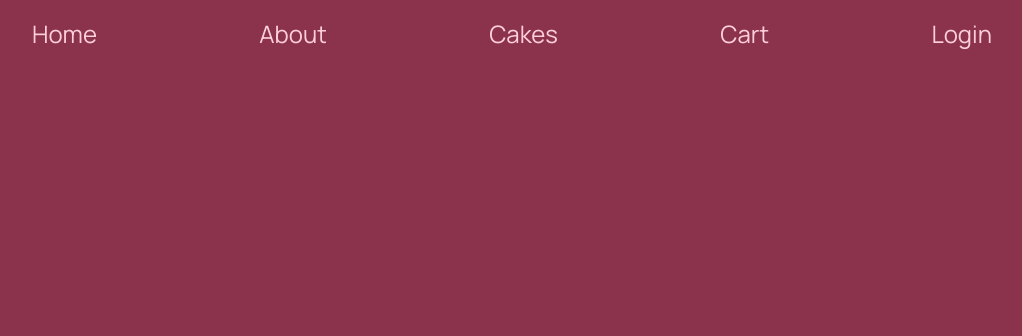
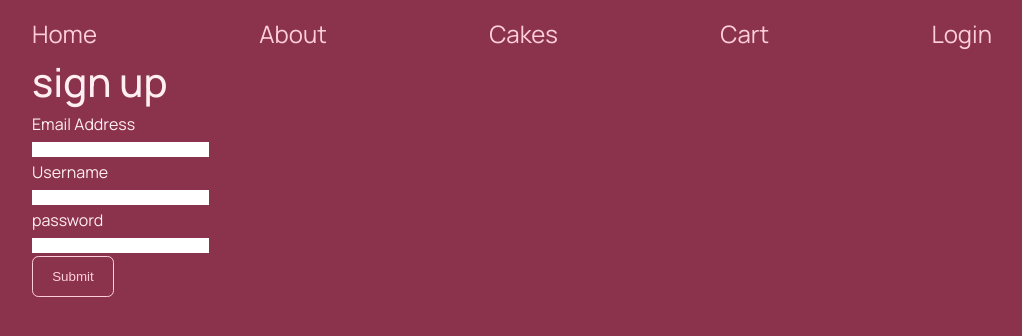
Before and after one commit to LuluLalaJ/cake_shop_frontend, a React (Create React App) app: page /signup in a window 1280 px wide. Before the commit this address led to /error. Shown: the top 336 px of the page, without its empty margins (128-1150 px from the left). Built offline with nearby package versions, Linux system fonts and the light colour scheme; no server answers.

Commit message:
add signup form

```diff
--- a/package.json
+++ b/package.json
@@ -7,13 +7,15 @@
     "@testing-library/jest-dom": "^5.12.0",
     "@testing-library/react": "^11.2.7",
     "@testing-library/user-event": "^12.8.3",
+    "formik": "^2.4.1",
     "react": "^18.2.0",
     "react-dom": "^18.2.0",
     "react-markdown": "^6.0.2",
     "react-router-dom": "^5.2.0",
     "react-scripts": "^5.0.1",
     "styled-components": "^5.3.0",
-    "web-vitals": "^1.1.2"
+    "web-vitals": "^1.1.2",
+    "yup": "^1.2.0"
   },
   "scripts": {
     "start": "PORT=4000 react-scripts start",
--- a/src/App.js
+++ b/src/App.js
@@ -9,6 +9,7 @@ import CakeCard from "./components/cakes/CakeCard";
 import Checkout from "./components/checkout/Checkout";
 import Login from "./components/login/Login";
 import Logout from "./components/logout/Logout";
+import Signup from "./components/signup/Signup";
 import Error from "./components/error/Error";
 
 
@@ -19,6 +20,7 @@ import Error from "./components/error/Error";
 // div => main/section/article/etc.
 
 function App() {
+
 
   return(
     <Router>
@@ -31,6 +33,7 @@ function App() {
         <Route path="/checkout" component={Checkout}/>
         <Route path="/login" component={Login}/>
         <Route path="/logout" component={Logout} />
+        <Route path="/signup" component={Signup} />
         <Redirect to="/error" component={Error} />
       </Switch>
     </Router>
--- a/src/components/login/Login.jsx
+++ b/src/components/login/Login.jsx
@@ -1,8 +1,20 @@
-import React from 'react'
+import React from 'react';
+import { Link } from 'react-router-dom';
+import { useFormik } from "formik";
+import * as yup from "yup";
 
 function Login() {
   return (
-    <div>Login</div>
+    <div className='container'>
+      <section className="login-form">
+        Login form
+      </section>
+      <section className="new-user">
+        <p>New User?</p>
+        <Link to="/signup"> Sign up here </Link>
+
+      </section>
+    </div>
   )
 }
 
--- a/src/components/nav/Nav.jsx
+++ b/src/components/nav/Nav.jsx
@@ -5,7 +5,6 @@ import './nav.css'
 
 function Nav() {
   const { user } = useContext(UserContext);
-  console.log(user)
 
   return (
     <div className="container nav-container">
--- a/src/components/signup/Signup.jsx
+++ b/src/components/signup/Signup.jsx
@@ -1,9 +1,96 @@
-import React from 'react'
+import React, { useContext, useState, useEffect } from 'react';
+import { Redirect } from 'react-router-dom';
+import { UserContext } from '../../context/UserContext';
+import { useFormik } from "formik";
+import * as yup from "yup";
+
 
 function Signup() {
+  const { user, setUser} = useContext(UserContext);
+  const [refreshPage, setRefreshPage] = useState(false);
+
+  useEffect(() => {
+    fetch("/check_session")
+      .then((res) => res.json())
+      .then((data) => {
+        setUser(data);
+      });
+  }, [refreshPage]);
+
+  const formSchema = yup.object().shape({
+    email: yup.string().email("Invalid email").required("Must enter email"),
+    username: yup.string().required("Must enter a username").max(20),
+    password: yup
+      .string()
+      .required("Must enter password")
+      .max(125),
+  });
+
+  const formik = useFormik({
+    initialValues: {
+      username: "",
+      email: "",
+      password: "",
+    },
+    validationSchema: formSchema,
+    onSubmit: (values) => {
+      fetch("/signup", {
+        method: "POST",
+        headers: {
+          "Content-Type": "application/json",
+        },
+        body: JSON.stringify(values, null, 2),
+      }).then((res) => {
+        if (res.status == 201) {
+          setRefreshPage(!refreshPage);
+        }
+      });
+    },
+  });
+
+  if (user) {
+    return <Redirect to="/"/>;
+  }
+
   return (
-    <div>Signup</div>
-  )
+    <div className='container'>
+      <h1>sign up</h1>
+      <form onSubmit={formik.handleSubmit}>
+        <label htmlFor="email">Email Address</label>
+        <br />
+        <input
+          id="email"
+          name="email"
+          onChange={formik.handleChange}
+          value={formik.values.email}
+        />
+        <p> {formik.errors.email}</p>
+        <label htmlFor="username">Username</label>
+        <br />
+
+        <input
+          id="username"
+          name="username"
+          onChange={formik.handleChange}
+          value={formik.values.username}
+        />
+        <p> {formik.errors.username}</p>
+
+        <label htmlFor="password">password</label>
+        <br />
+
+        <input
+          id="password"
+          name="password"
+          type="password"
+          onChange={formik.handleChange}
+          value={formik.values.password}
+        />
+        <p> {formik.errors.password}</p>
+        <button type="submit" className='btn'>Submit</button>
+      </form>
+    </div>
+  );
 }
 
 export default Signup
--- a/src/context/UserContext.jsx
+++ b/src/context/UserContext.jsx
@@ -5,22 +5,22 @@ export const UserContext = React.createContext()
 export const UserProvider = ({ children }) => {
   const [user, setUser] = useState(null);
 
-//   useEffect(()=> {
-//     fetch('/check_session')
-//     .then(res => {
-//       if (res.ok) {
-//         res.json()
-//         .then( data => setUser(data) )
-//       }
-//     })
-//     .catch( error => {
-//         console.error(error)
-//     })
-//   }, [])
+  useEffect(()=> {
+    fetch('/check_session')
+    .then(res => {
+      if (res.ok) {
+        res.json()
+        .then( data => setUser(data) )
+      }
+    })
+    .catch( error => {
+        console.error(error)
+    })
+  }, [])
 
   return (
     <UserContext.Provider
-        value={{ user }}
+        value={{ user, setUser}}
     >
         {children}
     </UserContext.Provider>
--- a/src/index.css
+++ b/src/index.css
@@ -68,6 +68,7 @@ a:hover {
 .btn {
     width: max-content;
     display: inline-block;
+    background-color: var(--color-bg);
     color: var(--color-primary);
     padding: 0.75rem 1.2rem;
     border-radius: 0.4rem;
@@ -77,7 +78,7 @@ a:hover {
 }
 
 .btn:hover {
-    background: var(--color-white);
+    background-color: var(--color-light);
     color: var(--color-bg);
     border-color: transparent;
 }
```
Also changed, not shown: 1 other file (tests, documents, lock files or other folders).
